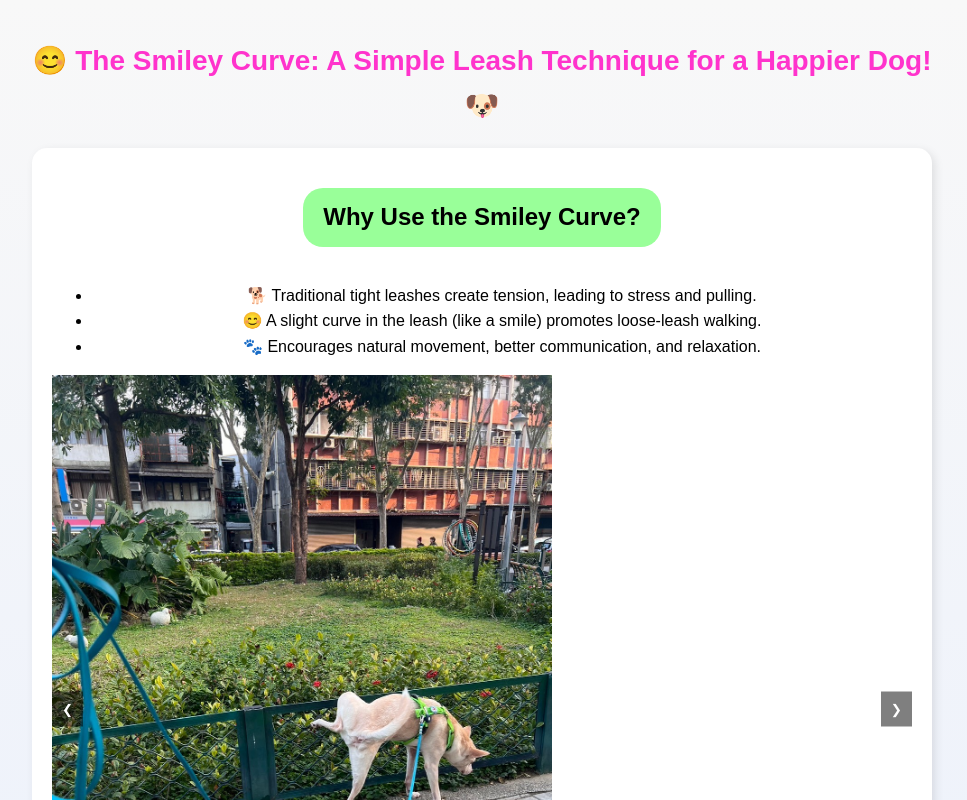
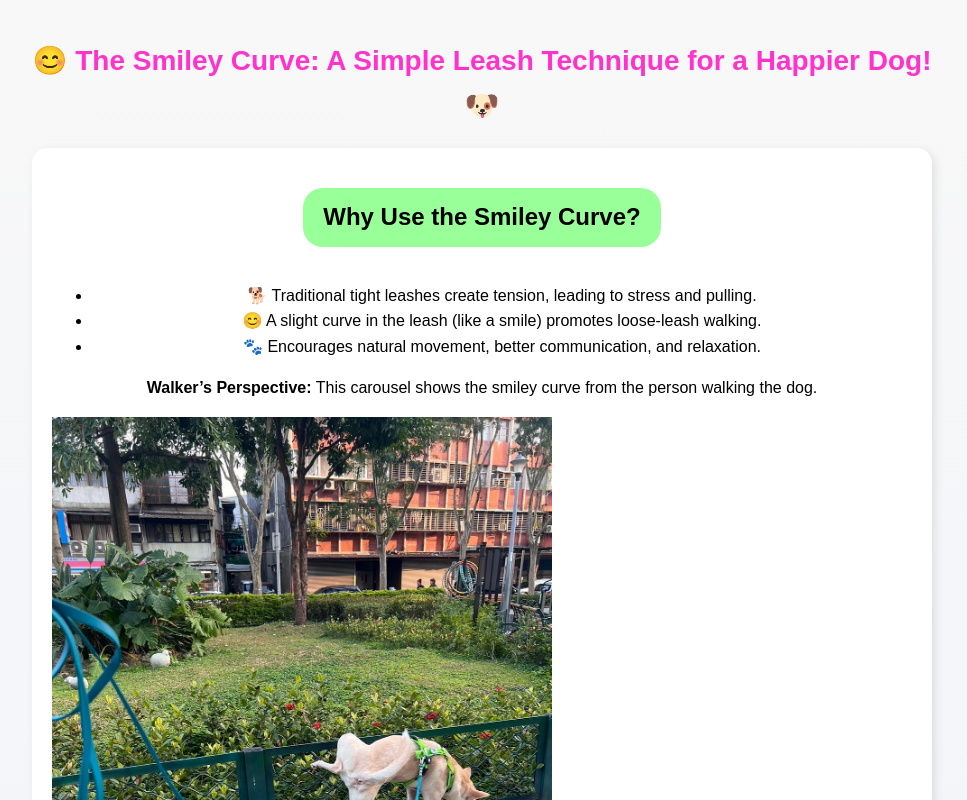
Before and after one commit to Tina-Lin-WorkingOverTime/IDTE, a plain HTML site: page Index.html in a window 1280 px wide. Shown: the top 800 px of the page, without its empty margins (158-1125 px from the left). Drawn offline with Linux system fonts and the light colour scheme; a small style sheet from the web is missing.

Commit message:
Update Index.html

```diff
--- a/Index.html
+++ b/Index.html
@@ -43,7 +43,9 @@
 		width: 80%; /* Adjust this value to make the image smaller */
 		max-width: 500px; /* Ensures images don't get too large */
 		height: auto; /* Maintains aspect ratio */
-		display: none;
+		display: flex;
+		justify-content: center;
+            	align-items: center;
 	}
         .carousel img.active {
             display: block;
@@ -75,6 +77,7 @@
             <li>😊 A slight curve in the leash (like a smile) promotes loose-leash walking.</li>
             <li>🐾 Encourages natural movement, better communication, and relaxation.</li>
         </ul>
+	<p><strong>Walker’s Perspective:</strong> This carousel shows the smiley curve from the person walking the dog.</p>
         <div class="carousel" id="carousel1">
             <img src="myView0.jpg" class="active" alt="Walker View 1">
             <img src="myView1.jpg" alt="Walker View 2">
```
